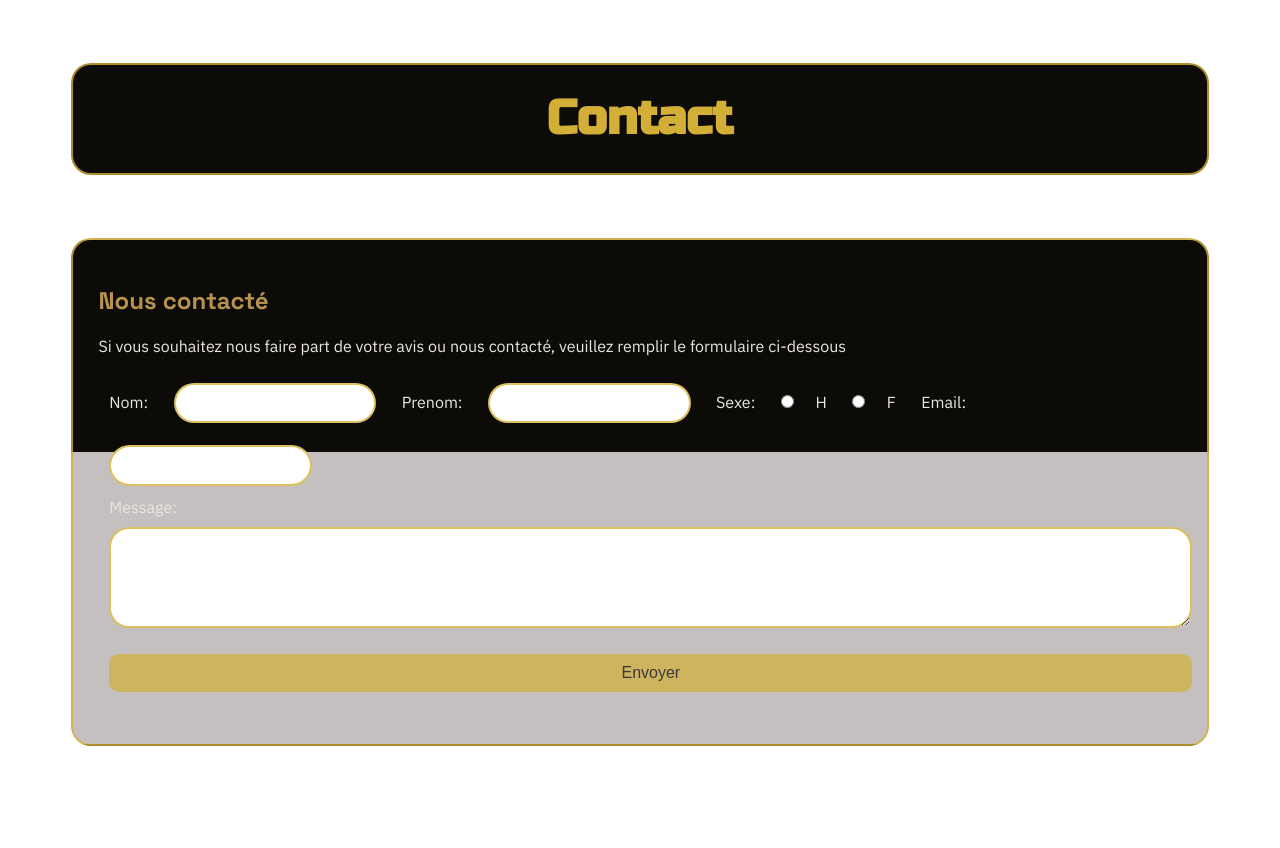
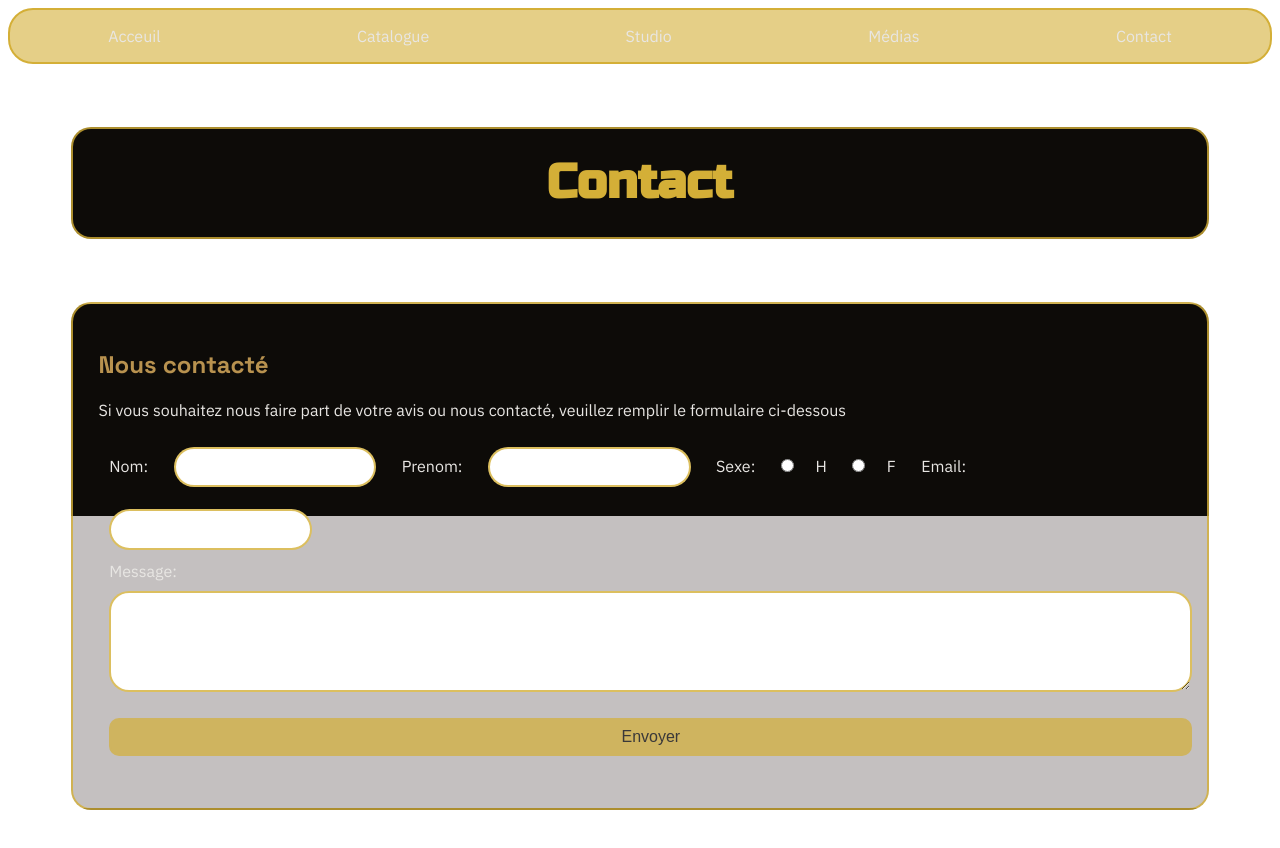
Before and after one commit to MathieuGaydon/The-Tarnished-Archives, a plain HTML site: page index.html in a window 1280 px wide. Before the commit the page ends 809 px from the top, so only its background shows below. Drawn offline with Linux system fonts and the light colour scheme.

Commit message:
feat: Add navbar to the homepage

```diff
--- a/css/styles.css
+++ b/css/styles.css
@@ -1,3 +1,10 @@
+.navbar {
+    background-color: #D4AF3799;
+    border: 0.15em solid #D4AF37;
+    display: flex;
+    justify-content: space-around;
+    border-radius: 25px;
+}
 .shape {
     font-family: "IBM Plex Sans", sans-serif;
     font-style: normal;
--- a/index.html
+++ b/index.html
@@ -11,6 +11,13 @@
 </head>
 
 <body>
+    <div class="navbar">
+        <p>Acceuil</p>
+        <p>Catalogue</p>
+        <p>Studio</p>
+        <p>Médias</p>
+        <p>Contact</p>
+    </div>
     <h1 class="shapeTitle">Contact</h1>
     <div class="shape">
         <form id="form" action="mailto:seaurchin503@emailhub.kr?content-type=text/html&amp;subject=Site%20Web"
```
